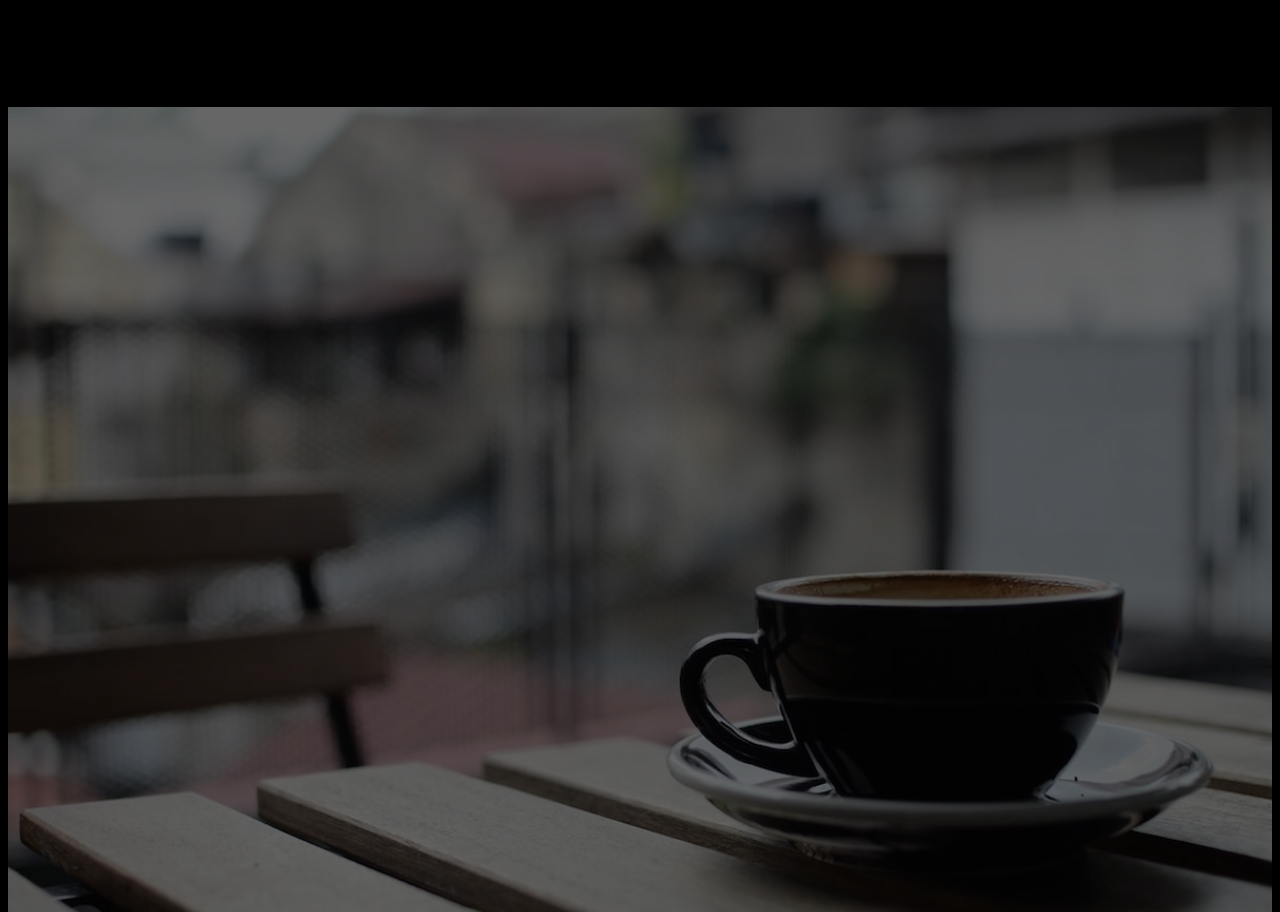
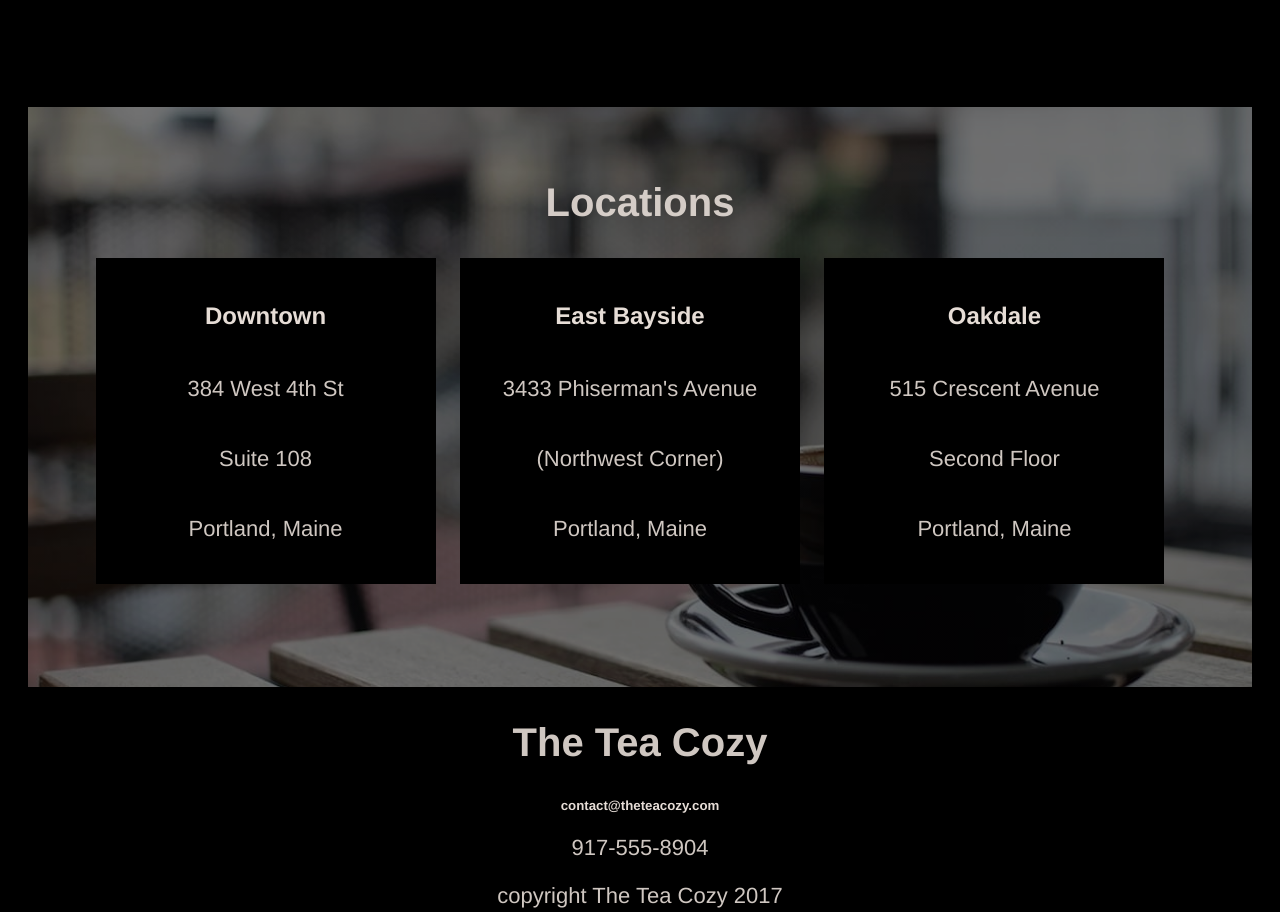
Before and after one commit to IpshitaChatterjee/Off-Platform-Project-Tea-Cozy-codecademy, a plain HTML site: page index.html in a window 1280 px wide. Shown: the part 1593-2505 px from the top of the page. Drawn offline with Linux system fonts and the light colour scheme.

Commit message:
updated locations

```diff
--- a/index.html
+++ b/index.html
@@ -52,8 +52,7 @@
                 </div>
             </div>
         </div>
-        <div id="locations">
-            <img src="images/img-locations-background.jpg" class="location-image">
+        <div class="locations">
             <h2>Locations</h2>
             <div class="location-cards">
                 <div class="location-card-item">
--- a/style.css
+++ b/style.css
@@ -2,7 +2,11 @@
     font-family: Helvetica, sans-serif;
     color: seashell;
     text-align: center;
+}
+
+body {
     background-color: black;
+    opacity: 0.9;
 }
 
 p, li, h4 {
@@ -53,8 +57,8 @@ img {
 .mission img {
     width: 100%;
     height: 700px;
-    object-fit: cover;       /* fill without stretching */
-    object-position: center; /* optional: focus area */
+    object-fit: cover;
+    object-position: center;
     display: block;
 }
 
@@ -66,6 +70,7 @@ img {
     align-items: center;
     opacity: 1;
     line-height: 0px;
+    background-color: black;
 }
 
 .mission .banner {
@@ -81,6 +86,9 @@ h2 {
     font-size: 40px;
     opacity: 0.9;
 }
+
+
+/*featured tea styling*/
 
 .featured-tea .banner {
     margin-bottom: 20px;
@@ -110,3 +118,32 @@ h2 {
 .tea-card-item p {
     font-weight: bold;
 }
+
+
+/*locations styling*/
+
+.locations {
+    background: linear-gradient(rgba(0,0,0,.5), rgba(0,0,0,.5)), url("images/img-locations-background.jpg");
+    background-size: cover;
+    background-position: center;
+    background-repeat: no-repeat;
+    min-height: 500px;
+    margin-left: 20px;
+    margin-right: 20px;
+    padding-top: 40px;
+    padding-bottom: 40px;
+  }
+
+  .location-card-item {
+    padding: 20px;
+    width: 300px;
+    background-color: black;
+    display: inline-flex;
+    align-content: center;
+    flex-direction: column;
+    margin-right: 20px;
+  }
+
+  .location-card-item h3 {
+    font-size: 24px;
+  }
```
